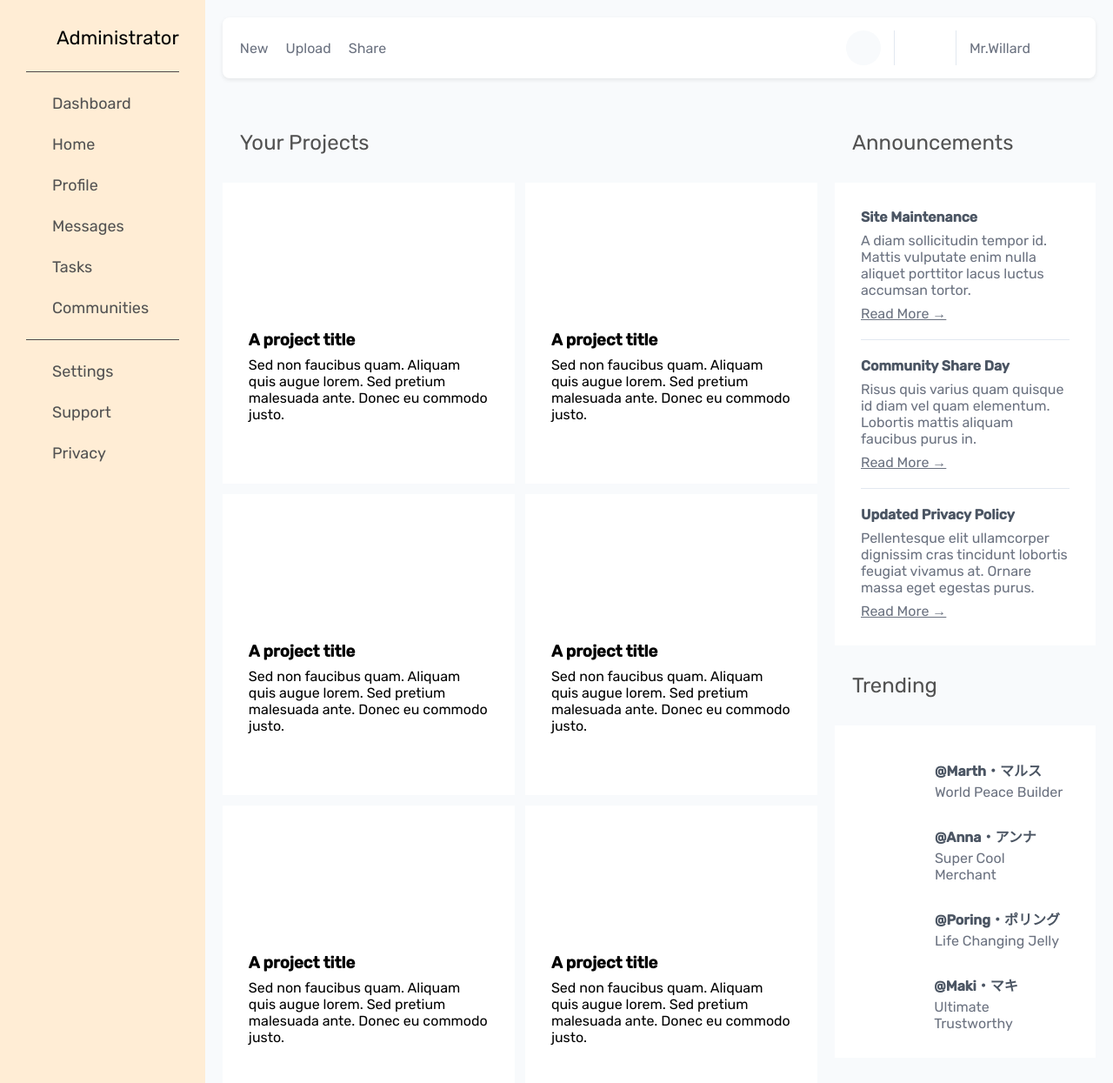
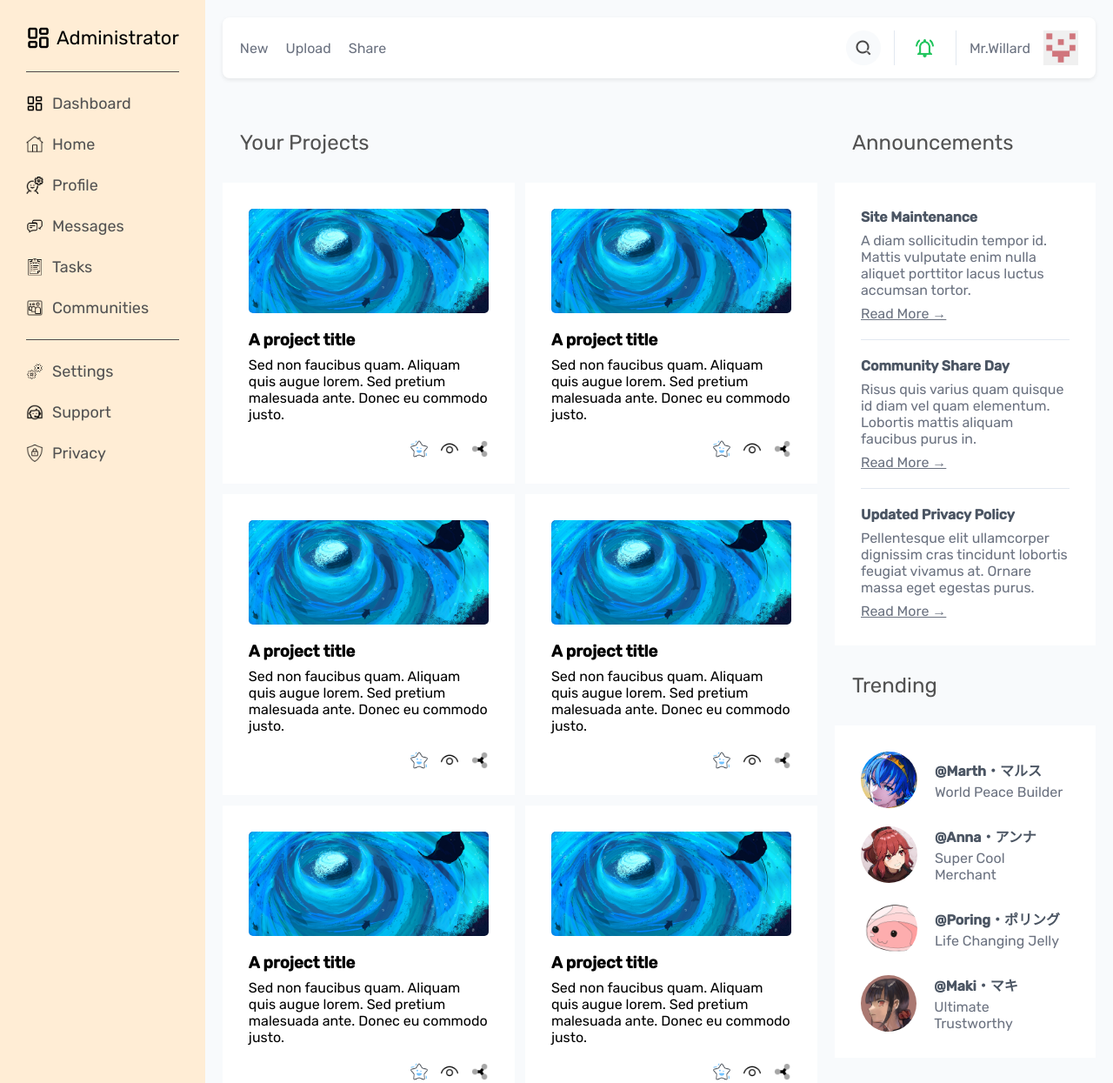
Before and after one commit to willard-wrt/admin-dashboard, a plain HTML site: page index.html in a window 1280 px wide. Shown: the top 1245 px of the page at 87% size. Drawn offline with Linux system fonts and the light colour scheme; the site is published under a folder, as on GitHub Pages, so addresses that start at the root find nothing.

Commit message:
Fix images not displaying properly in github-pages

```diff
--- a/style.css
+++ b/style.css
@@ -73,7 +73,7 @@ padding: 30px;
 }
 
 #dash-title {
-background-image: url(/imgs/dashboard.png);
+background-image: url(imgs/dashboard.png);
 background-size: 28px 28px;
 background-position: left;
 background-repeat: no-repeat;
@@ -83,31 +83,31 @@ font-weight: 400;
 }
 
 #dashboard {
-background-image: url(/imgs/dashboard.png);
+background-image: url(imgs/dashboard.png);
 }
 #home {
-background-image: url(/imgs/home.png);
+background-image: url(imgs/home.png);
 }
 #profile {
-background-image: url(/imgs/profile.png);
+background-image: url(imgs/profile.png);
 }
 #messages {
-background-image: url(/imgs/messages.png);
+background-image: url(imgs/messages.png);
 }
 #tasks {
-background-image: url(/imgs/tasks.png);
+background-image: url(imgs/tasks.png);
 }
 #communities {
-background-image: url(/imgs/communities.png);
+background-image: url(imgs/communities.png);
 }
 #settings {
-background-image: url(/imgs/settings2.png);
+background-image: url(imgs/settings2.png);
 }
 #support {
-background-image: url(/imgs/support.png);
+background-image: url(imgs/support.png);
 }
 #privacy {
-background-image: url(/imgs/privacy.png);
+background-image: url(imgs/privacy.png);
 }
 
 .topnav {
@@ -151,7 +151,7 @@ height: 100%;
 }
 
 .alert {
-background-image: url(/imgs/alert.png);
+background-image: url(imgs/alert.png);
 background-size: 25px 25px;
 background-repeat: no-repeat;
 background-position: center;
@@ -164,7 +164,7 @@ color: #6b7280;
 }
 
 .avatar-icon {
-background-image: url(/imgs/avatar.png);
+background-image: url(imgs/avatar.png);
 background-size: 40px 40px;
 background-repeat: no-repeat;
 background-position: center;
@@ -190,7 +190,7 @@ border: none;
 border-radius: 20px;
 height: 40px;
 width: 40px;
-background-image: url(/imgs/search.png);
+background-image: url(imgs/search.png);
 background-repeat: no-repeat;
 background-size: 20px 20px;
 background-position: 10px center;
@@ -227,7 +227,7 @@ padding: 30px;
 }
 
 .card-img {
-background-image: url(/imgs/card-bg1.jpg);
+background-image: url(imgs/card-bg1.jpg);
 background-repeat: no-repeat;
 margin-bottom: 10px;
 border-radius: 5px;
@@ -252,15 +252,15 @@ background-repeat: no-repeat;
 }
 
 .star {
-background-image: url(/imgs/star.png);
+background-image: url(imgs/star.png);
 }
 
 .view {
-background-image: url(/imgs/view.png);
+background-image: url(imgs/view.png);
 }
 
 .share {
-background-image: url(/imgs/share.png);
+background-image: url(imgs/share.png);
 }
 
 .news {
@@ -300,14 +300,14 @@ margin-top: 4px;
 }
 
 .iconone {
-background-image: url(/imgs/trending1.jpg);
+background-image: url(imgs/trending1.jpg);
 }
 .icontwo {
-background-image: url(/imgs/trending2.jpg);
+background-image: url(imgs/trending2.jpg);
 }
 .iconthree {
-background-image: url(/imgs/trending3.png);
+background-image: url(imgs/trending3.png);
 }
 .iconfour {
-background-image: url(/imgs/trending4.jpg);
+background-image: url(imgs/trending4.jpg);
 }
```
